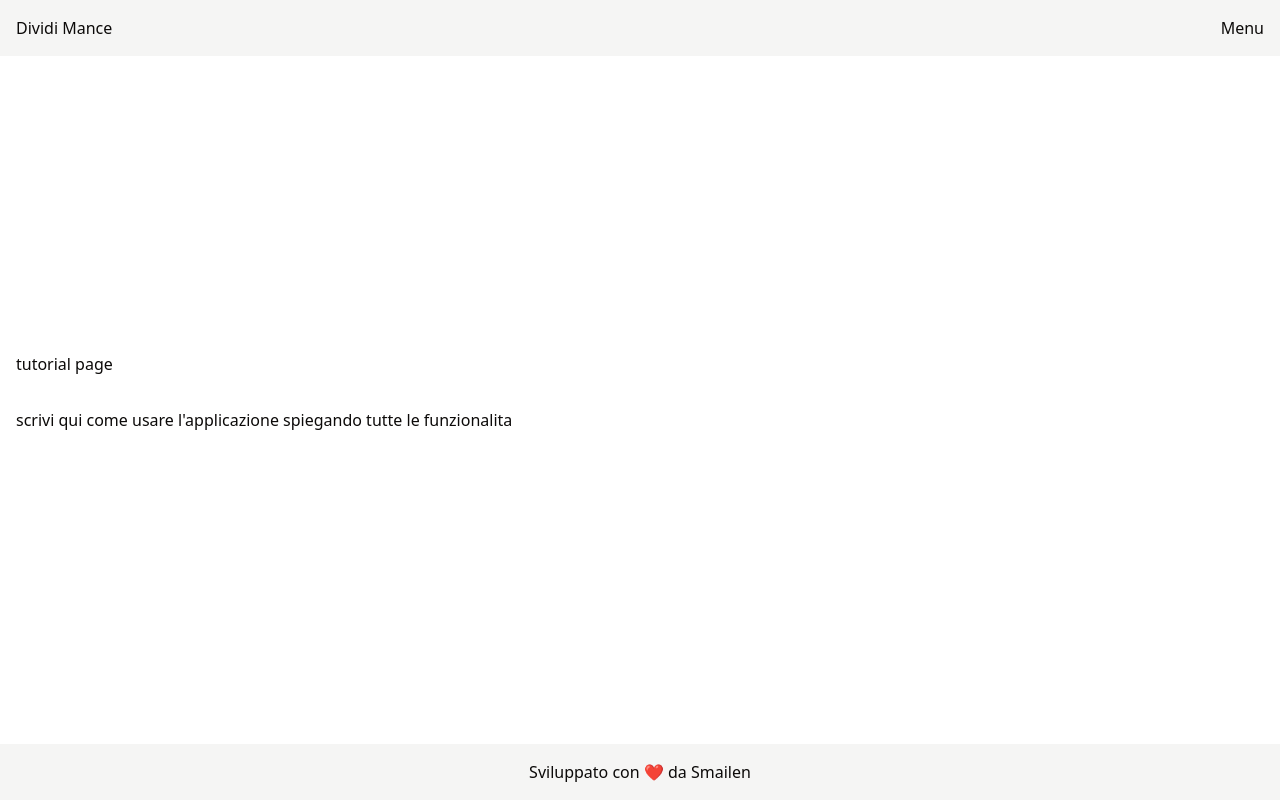
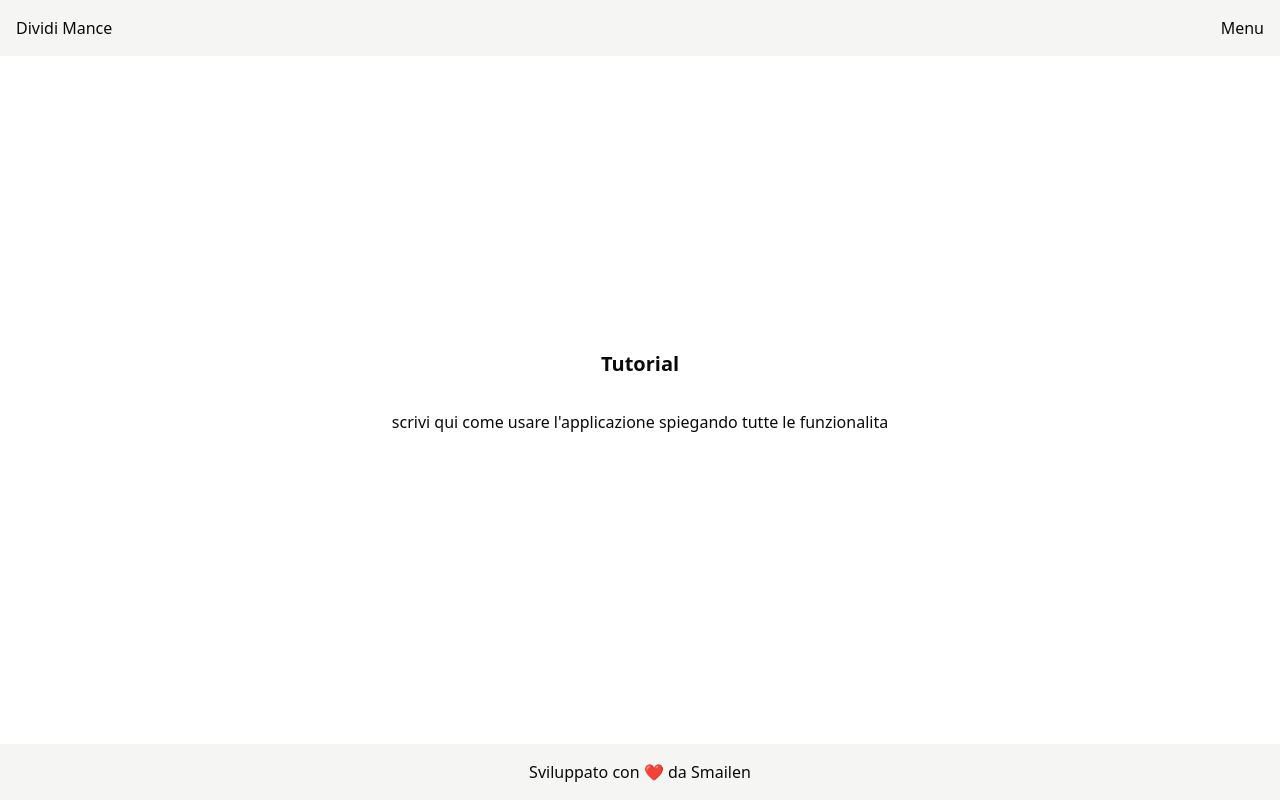
Before and after one commit to Smailen5/calcolatore-mance, a React (Vite) app: page /tutorial in a window 1280 px wide. Built offline with nearby package versions, Linux system fonts and the light colour scheme.

Commit message:
refactor: :lipstick: centra contenuto
centra il contenuto per tutta la pagina tutorial

```diff
--- a/src/pages/TutorialPage.tsx
+++ b/src/pages/TutorialPage.tsx
@@ -6,8 +6,8 @@ const TutorialPage = () => {
   return (
     <>
       <Navbar />
-      <Page>
-        <div>tutorial page</div>
+      <Page className="items-center">
+        <h1 className="font-bold text-xl">Tutorial</h1>
         <p>
           scrivi qui come usare l'applicazione spiegando tutte le funzionalita
         </p>
```
